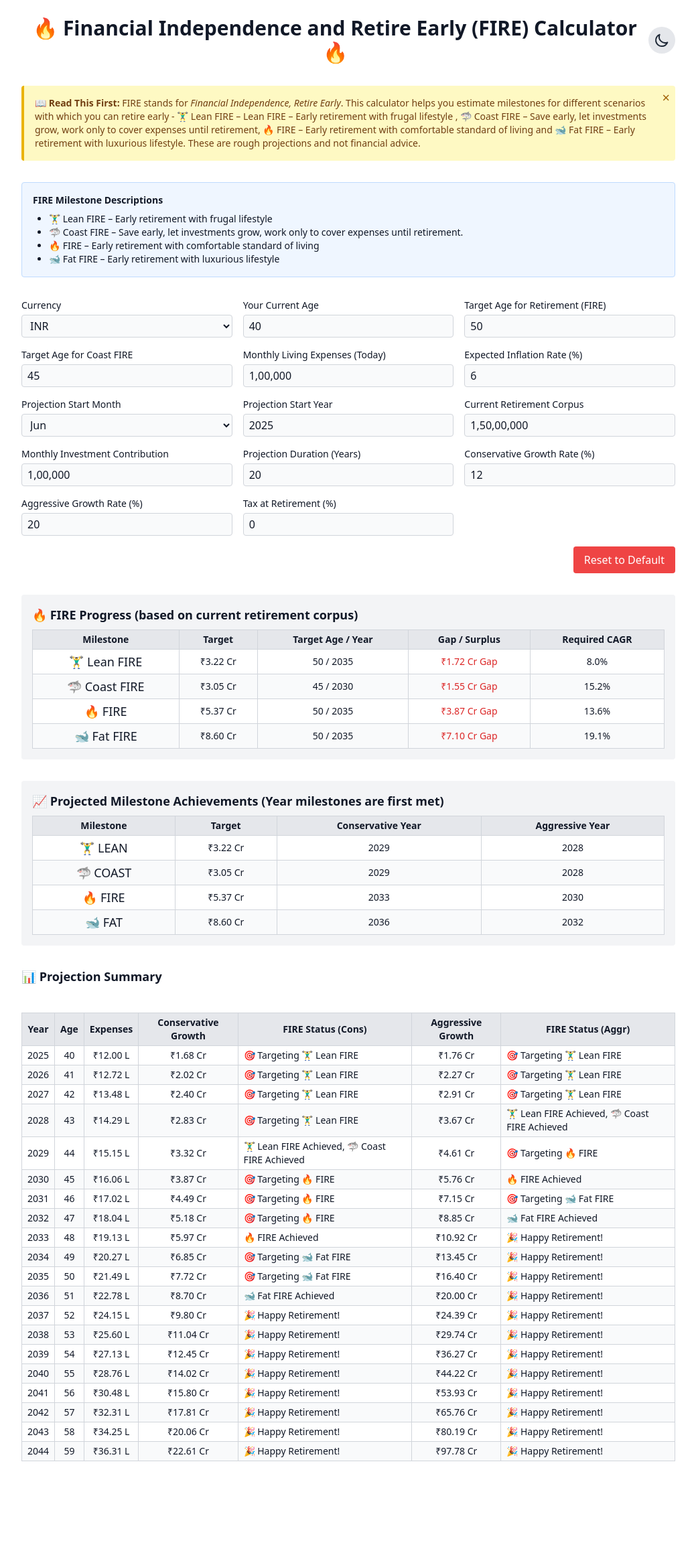
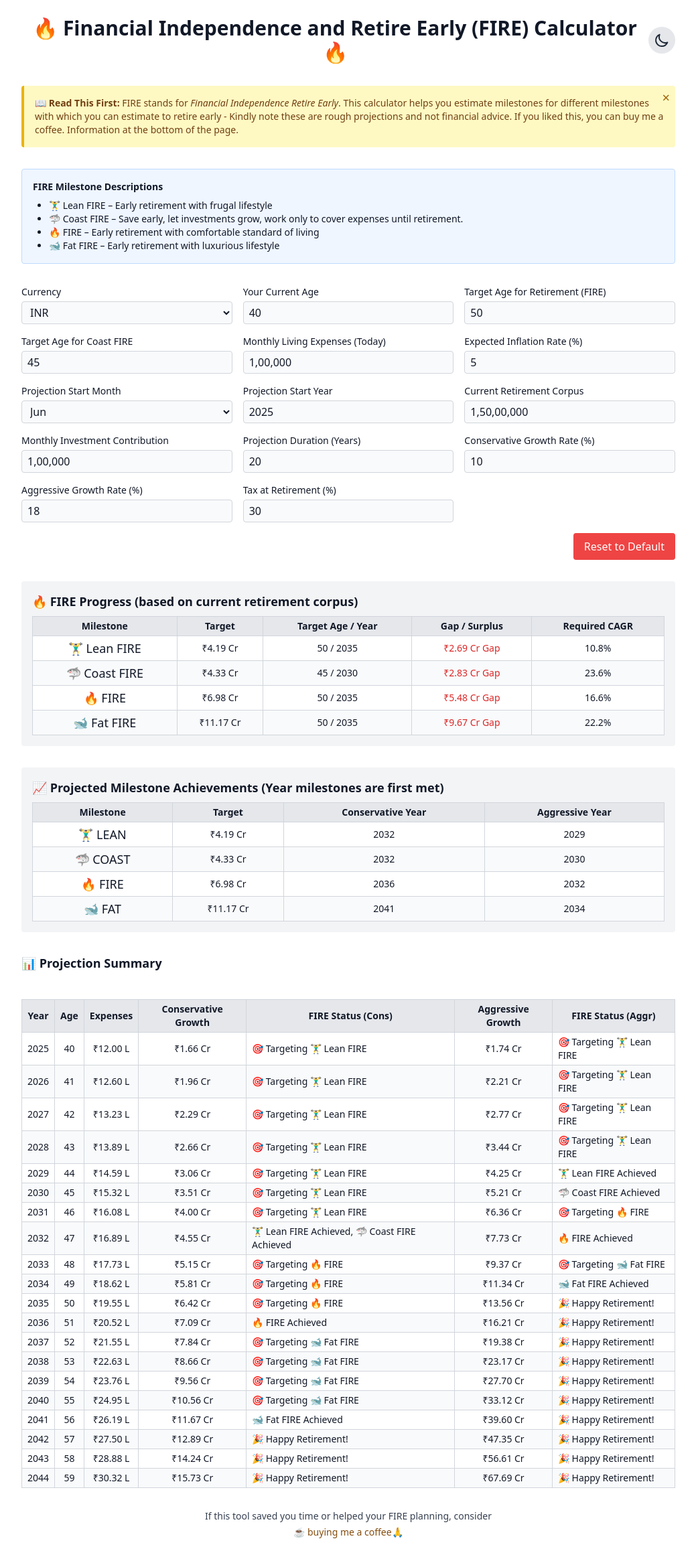
Before and after one commit to TheBeggarBowl/fire-tracker, a React (Vite) app: page / in a window 1280 px wide. Shown: the whole page at 67% size, without its empty margins (120-1159 px from the left). Before the commit the page ends 2206 px from the top, so only its background shows below. Built offline with nearby package versions, Linux system fonts and the light colour scheme.

Commit message:
Update App.jsx
coffee and default inputs

```diff
--- a/src/App.jsx
+++ b/src/App.jsx
@@ -51,15 +51,15 @@ export default function App() {
     desiredFIREAge: 50,
     desiredCoastAge: 45,
     monthlyExpense: 100000,
-    inflation: 6,
+    inflation: 5,
     startMonth: currentMonth,
     startYear: currentYear,
     currentNetWorth: 15000000,
     sip: 100000,
     projectionYears: 20,
-    desiredConservativeCAGR: 12,
-    desiredAggressiveCAGR: 20,
-    retirementTaxRate: 0,
+    desiredConservativeCAGR: 10,
+    desiredAggressiveCAGR: 18,
+    retirementTaxRate: 30,
   };
 
   const [inputs, setInputs] = useState(() => {
@@ -370,7 +370,7 @@ Good luck on your FIRE journey! 🔥`
 
       {showIntro && (
         <div className="bg-yellow-100 border-l-4 border-yellow-500 text-yellow-900 p-4 rounded relative text-sm dark:bg-yellow-900 dark:border-yellow-700 dark:text-yellow-200">
-          <strong>📖 Read This First:</strong> FIRE stands for <em>Financial Independence, Retire Early</em>. This calculator helps you estimate milestones for different scenarios with which you can retire early - 🏋️‍♂️ Lean FIRE – Lean FIRE – Early retirement with frugal lifestyle , 🦈 Coast FIRE – Save early, let investments grow, work only to cover expenses until retirement, 🔥 FIRE – Early retirement with comfortable standard of living and 🐋 Fat FIRE – Early retirement with luxurious lifestyle. These are rough projections and not financial advice.
+          <strong>📖 Read This First:</strong> FIRE stands for <em>Financial Independence Retire Early</em>. This calculator helps you estimate milestones for different milestones with which you can estimate to retire early - Kindly note these are rough projections and not financial advice. If you liked this, you can buy me a coffee. Information at the bottom of the page.
           <button
             className="absolute top-1 right-2 text-xl text-yellow-700 hover:text-yellow-900 dark:text-yellow-300 dark:hover:text-yellow-100"
             onClick={() => setShowIntro(false)}
@@ -558,6 +558,18 @@ Good luck on your FIRE journey! 🔥`
           </div>
         </>
       )}
-    </div>
+    <div className="text-center mt-8 text-sm text-gray-700 dark:text-gray-300">
+  If this tool saved you time or helped your FIRE planning, consider <br />
+  <a
+    href="https://coff.ee/thebeggarbowl"
+    target="_blank"
+    rel="noopener noreferrer"
+    className="inline-flex items-center text-yellow-800 dark:text-yellow-300 hover:underline mt-1"
+  >
+    ☕ buying me a coffee
+  </a>
+  🙏
+</div>
+</div>
   );
 }
```
